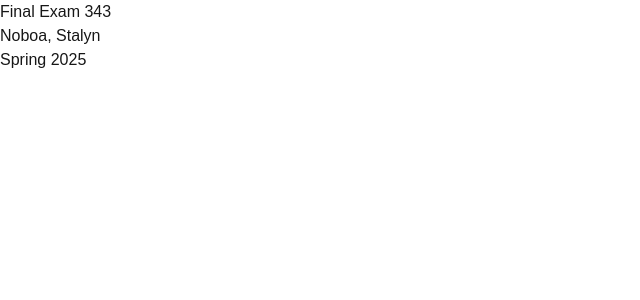
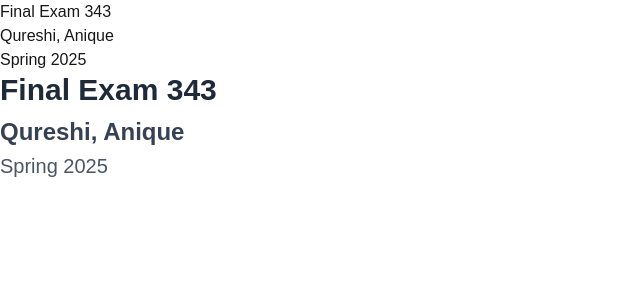
Before and after one commit to sonoboa/final343, a Next.js app: page / in a window 1280 px wide. Shown: the top 300 px of the page, without its empty margins (0-640 px from the left). Built offline with nearby package versions, Linux system fonts and the light colour scheme.

Commit message:
modified tittle

```diff
--- a/src/app/layout.jsx
+++ b/src/app/layout.jsx
@@ -12,8 +12,8 @@ const geistMono = Geist_Mono({
 });
 
 export const metadata = {
-  title: "Create Next App",
-  description: "Generated by create next app",
+  title: "Noboa, Stalyn Final",
+
 };
 
 export default function RootLayout({ children }) {
--- a/src/app/page.jsx
+++ b/src/app/page.jsx
@@ -1,10 +1,13 @@
 export default function Home() {
   return (
-<>
-<h1>Final Exam 343</h1>
-<h2>Noboa, Stalyn</h2>
-<h3>Spring 2025</h3>
+    <>
+      <h1>Final Exam 343</h1>
+      <h2>Qureshi, Anique</h2>
+      <h3>Spring 2025</h3>
 
-</>
-   )
+      <h1 className="text-3xl font-bold text-gray-800 mb-2">Final Exam 343</h1>
+      <h2 className="text-2xl font-semibold text-gray-700 mb-1">Qureshi, Anique</h2>
+      <h3 className="text-xl text-gray-600">Spring 2025</h3>
+    </>
+  )
 }
```
